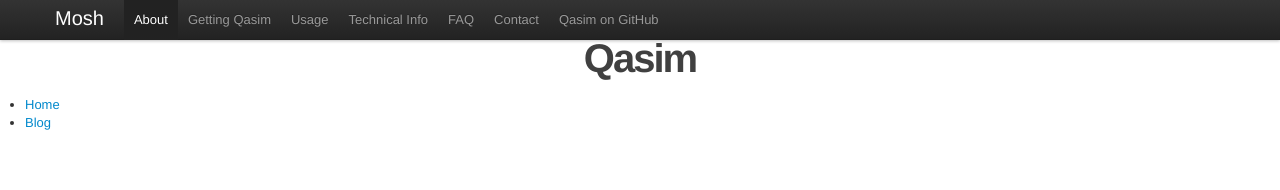
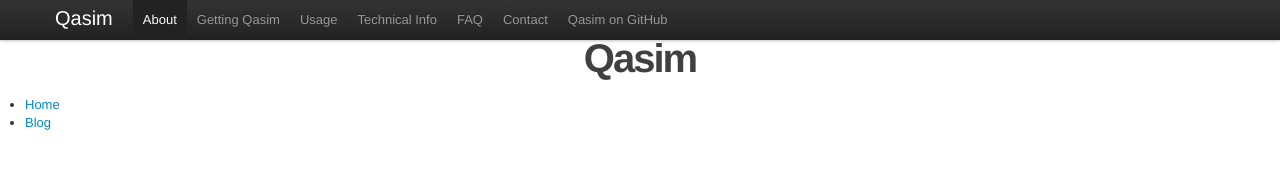
Before and after one commit to glenux/qasim, a Jekyll site: the page built from index.html, in a window 1280 px wide. Shown: the top 190 px of the page. Built offline with Jekyll 4.4.1, drawn with Linux system fonts in a browser that asks for light colours; the list of posts is cut into pages by our own code.

Commit message:
header: fix brand.

```diff
--- a/_includes/header.html
+++ b/_includes/header.html
@@ -24,7 +24,7 @@
 					<span class="icon-bar"></span>
 					<span class="icon-bar"></span>
 				</a>
-				<a href="#" class="brand">Mosh</a>
+				<a href="#" class="brand">Qasim</a>
 				<div class="nav-collapse collapse" style="height: 0px;">
 					<ul class="nav">
 						<li class="active"><a href="#about">About</a></li>
```
